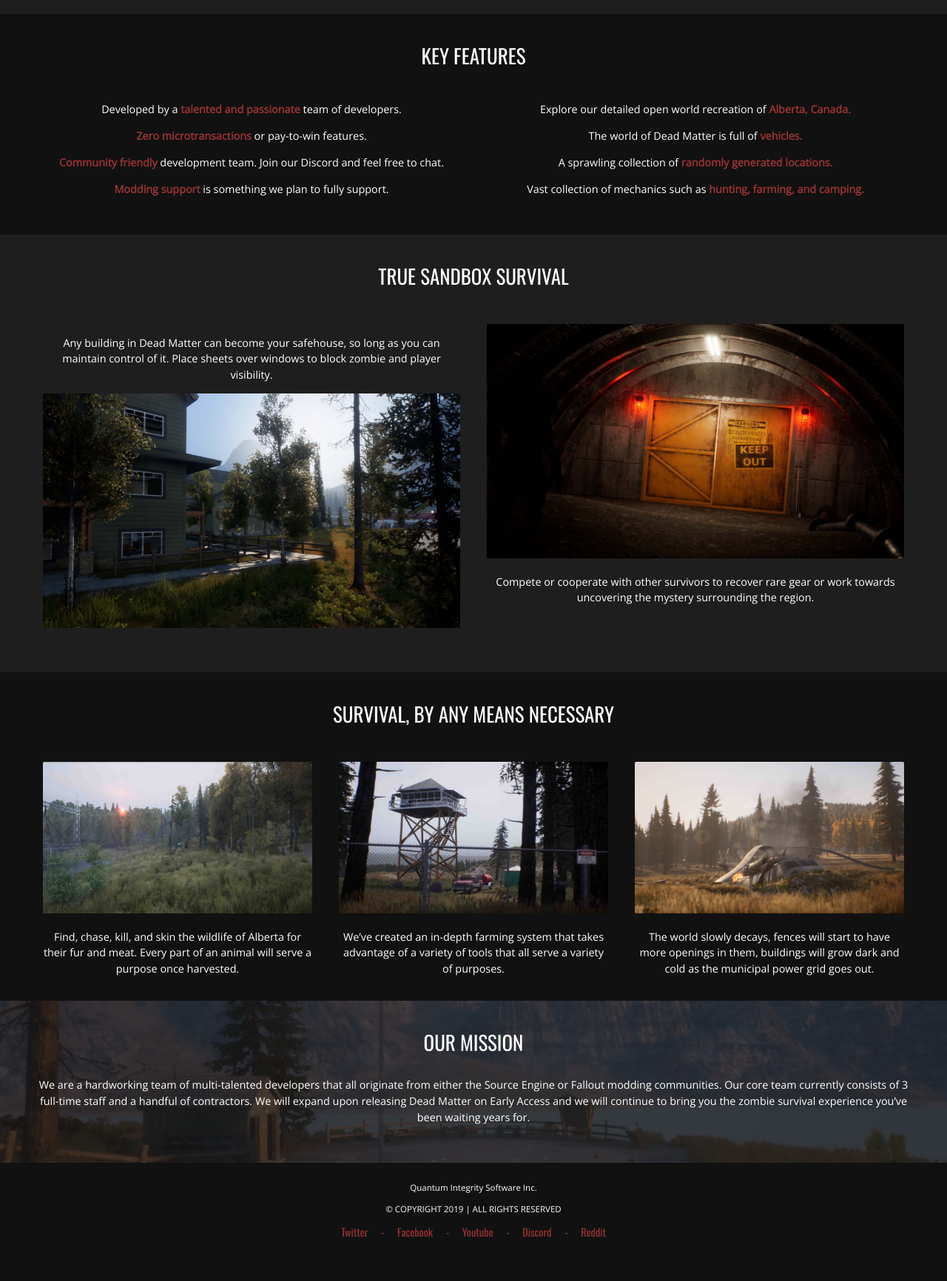
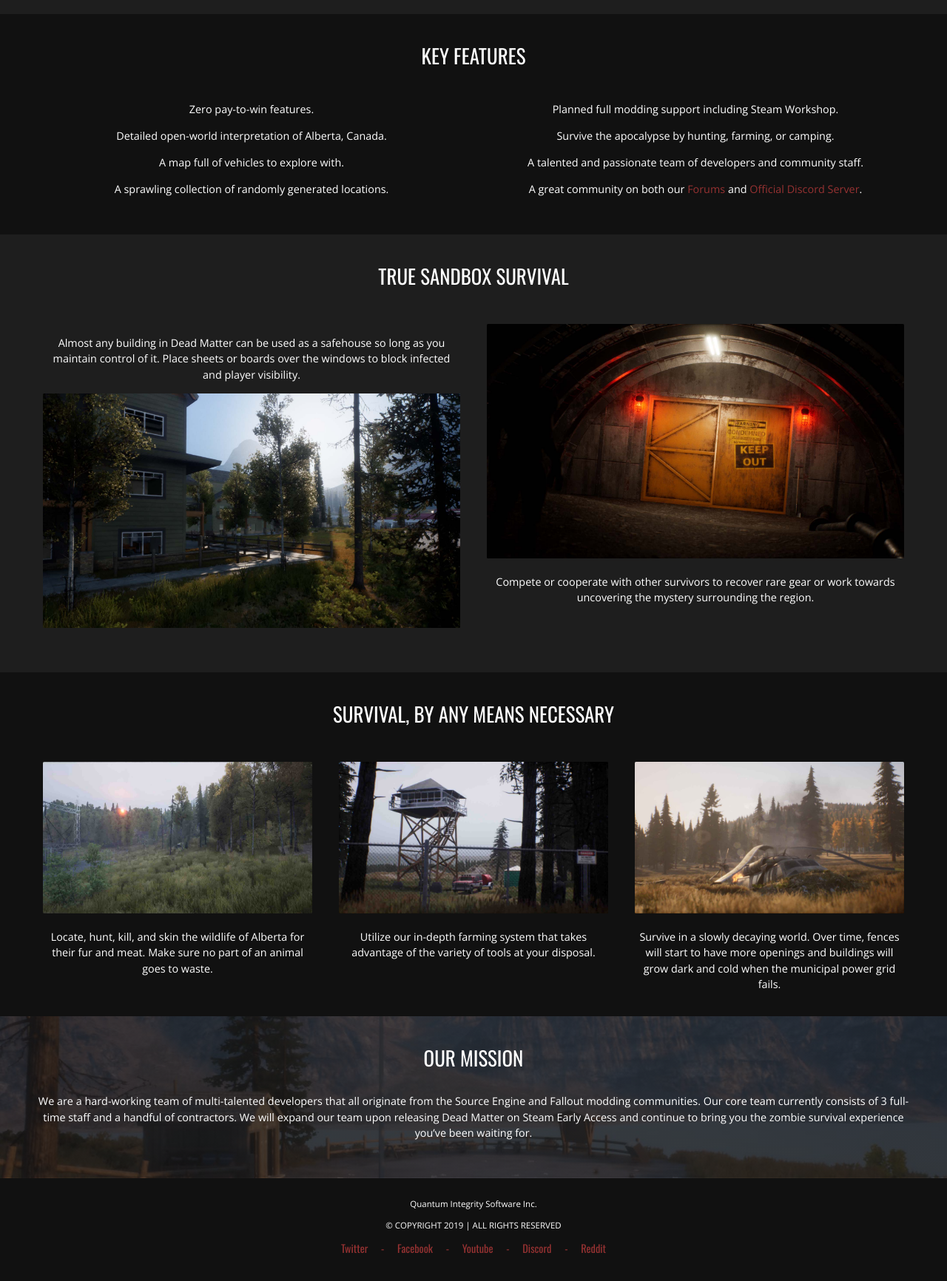
Before and after one commit to georgebutler/playdeadmatter.com, a website built with webpack: page src/index.html in a window 1280 px wide. Shown: the part 1000-2732 px from the top of the page at 74% size. Built offline with nearby package versions, Linux system fonts and the light colour scheme; files whose address does not match are found by name.

Commit message:
New text

```diff
--- a/src/index.html
+++ b/src/index.html
@@ -96,11 +96,11 @@
           Dead Matter, a game by Quantum Integrity Inc.
         </h1>
         <h2 class="header-subtitle">
-          A rogue-lite that aims to quench the community’s thirst for a title
-          that properly balances survival mechanics with gameplay.
+          A rogue-lite that aims to quench the community’s thirst for a title that properly balances survival mechanics with gameplay.
+          Check out the latest development vlogs or keep scrolling for more information.
         </h2>
         <div class="header-buttons">
-          <a href="/media" class="button">Check out the latest Development Vlogs</a>
+          <a href="/media" class="button">Click to see the latest Vlog</a>
         </div>
       </div>
     </div>
@@ -123,32 +123,16 @@
       <div class="section-title">Key Features</div>
       <div class="columns">
         <div class="column">
-          <p>
-            Developed by a <span class="is-primary">talented and passionate</span> team of developers.
-          </p>
-          <p>
-            <span class="is-primary">Zero microtransactions</span> or pay-to-win features.
-          </p>
-          <p>
-            <span class="is-primary">Community friendly</span> development team. Join our Discord and feel free to chat.
-          </p>
-          <p>
-            <span class="is-primary">Modding support</span> is something we plan to fully support.
-          </p>
+          <p>Zero pay-to-win features.</p>
+          <p>Detailed open-world interpretation of Alberta, Canada.</p>
+          <p>A map full of vehicles to explore with.</p>
+          <p>A sprawling collection of randomly generated locations.</p>
         </div>
         <div class="column">
-          <p>
-            Explore our detailed open world recreation of <span class="is-primary">Alberta, Canada.</span>
-          </p>
-          <p>
-            The world of Dead Matter is full of <span class="is-primary">vehicles.</span>
-          </p>
-          <p>
-            A sprawling collection of <span class="is-primary">randomly generated locations.</span>
-          </p>
-          <p>
-            Vast collection of mechanics such as <span class="is-primary">hunting, farming, and camping.</span>
-          </p>
+          <p>Planned full modding support including Steam Workshop.</p>
+          <p>Survive the apocalypse by hunting, farming, or camping.</p>
+          <p>A talented and passionate team of developers and community staff.</p>
+          <p>A great community on both our <a href="/">Forums</a> and <a href="/">Official Discord Server</a>.</p>
         </div>
       </div>
     </div>
@@ -160,8 +144,8 @@
         <div class="column">
           <div class="section-content">
             <p>
-              Any building in Dead Matter can become your safehouse, so long as you can maintain control of it. Place
-              sheets over windows to block zombie and player visibility.
+              Almost any building in Dead Matter can be used as a safehouse so long as you maintain control of it.
+              Place sheets or boards over the windows to block infected and player visibility.
             </p>
             <img src="/img/media/HighresScreenshot02-min.jpg" alt="Dead Matter - Safehouses" />
           </div>
@@ -170,8 +154,7 @@
           <div class="section-content">
             <img src="/img/media/HighresScreenshot03-min.jpg" alt="Dead Matter - CoOp Survival" />
             <p>
-              Compete or cooperate with other survivors to recover rare gear
-              or work towards uncovering the mystery surrounding the region.
+              Compete or cooperate with other survivors to recover rare gear or work towards uncovering the mystery surrounding the region.
             </p>
           </div>
         </div>
@@ -186,8 +169,7 @@
           <div class="section-content">
             <img src="/img/media/HighresScreenshot09-min.jpg" alt="Dead Matter - Find, Chase, and Kill" />
             <p>
-              Find, chase, kill, and skin the wildlife of Alberta for their fur and meat.
-              Every part of an animal will serve a purpose once harvested.
+              Locate, hunt, kill, and skin the wildlife of Alberta for their fur and meat. Make sure no part of an animal goes to waste.
             </p>
           </div>
         </div>
@@ -195,8 +177,7 @@
           <div class="section-content">
             <img src="/img/media/HighresScreenshot06-min.jpg" alt="Dead Matter - Farming" />
             <p>
-              We’ve created an in-depth farming system that takes advantage of a variety of tools that all serve a
-              variety of purposes.
+              Utilize our in-depth farming system that takes advantage of the variety of tools at your disposal.
             </p>
           </div>
         </div>
@@ -204,8 +185,7 @@
           <div class="section-content">
             <img src="/img/media/HighresScreenshot07-min.jpg" alt="Dead Matter - Apocalyptic Decay" />
             <p>
-              The world slowly decays, fences will start to have more openings in them, buildings will grow dark and
-              cold as the municipal power grid goes out.
+              Survive in a slowly decaying world. Over time, fences will start to have more openings and buildings will grow dark and cold when the municipal power grid fails.
             </p>
           </div>
         </div>
@@ -215,12 +195,9 @@
       <div class="container">
         <div class="section-title">Our Mission</div>
         <p>
-          We are a hardworking team of multi-talented developers that all
-          originate from either the Source Engine or Fallout modding
-          communities. Our core team currently consists of 3 full-time staff and
-          a handful of contractors. We will expand upon releasing Dead Matter on
-          Early Access and we will continue to bring you the zombie survival
-          experience you’ve been waiting years for.
+          We are a hard-working team of multi-talented developers that all originate from the Source Engine and Fallout modding communities.
+          Our core team currently consists of 3 full-time staff and a handful of contractors.
+          We will expand our team upon releasing Dead Matter on Steam Early Access and continue to bring you the zombie survival experience you’ve been waiting for.
         </p>
       </div>
     </section>
```
Also changed, not shown: src/about.html (+8 -7 lines).
